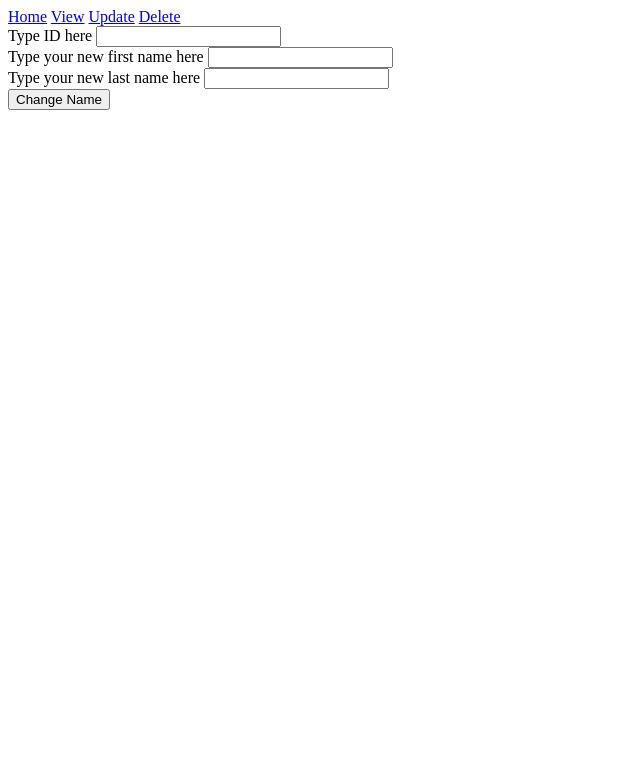
After one commit to caghedo/to-do-list, a Flask app: page /update in a window 1280 px wide. The commit adds this page. Shown: the top 783 px of the page, without its empty margins (0-640 px from the left). Run offline with Flask 2, Linux system fonts and the light colour scheme.

Commit message:
added upd and del routes

```diff
--- a/app.py
+++ b/app.py
@@ -1,7 +1,5 @@
 from application import app
 from flask import Flask, render_template, request
-from flask_wtf import FlaskForm
-from wtforms import StringField, SubmitField
 from application import db
 
 if __name__ == "__main__":
@@ -9,9 +7,3 @@ if __name__ == "__main__":
 
 
 app.config['SECRET_KEY'] = 'YOUR_SECRET_KEY'
-
-
-class BasicForm(FlaskForm):
-    first_name = StringField('First Name')
-    last_name = StringField('Last Name')
-    submit = SubmitField('Add Name')
--- /dev/null
+++ b/application/forms.py
@@ -0,0 +1,20 @@
+from flask_wtf import FlaskForm
+from application import app
+from wtforms import IntegerField, StringField, SubmitField
+
+app.config['SECRET_KEY'] = 'YOUR_SECRET_KEY'
+
+class BasicForm(FlaskForm):
+    first_name = StringField('First Name')
+    last_name = StringField('Last Name')
+    submit = SubmitField('Add Name')
+
+class UpdateForm(FlaskForm):
+    id= IntegerField('Type ID here')
+    first_name = StringField('Type your new first name here')
+    last_name = StringField('Type your new last name here')
+    submit = SubmitField('Change Name')
+
+class DeleteForm(FlaskForm):
+    id=IntegerField("Type ID here")
+    submit=SubmitField("Delete name")
--- a/application/models.py
+++ b/application/models.py
@@ -7,3 +7,8 @@ class Todos(db.Model):
     id=db.Column(db.Integer, primary_key=True)
     task=db.Column(db.String(30))
     completed=db.Column(db.Boolean, default=False)
+
+class Users(db.Model):
+    id=db.Column(db.Integer, primary_key=True)
+    first_name=db.Column(db.String(30))
+    last_name=db.Column(db.String(30))
--- a/application/routes.py
+++ b/application/routes.py
@@ -1,14 +1,10 @@
 from application import app, db
-from application.models import Todos
+from application.models import Todos,Users
 from flask import Flask, redirect, url_for, render_template, request
-from flask_wtf import FlaskForm
-from wtforms import StringField, SubmitField
+from application.forms import BasicForm,UpdateForm,DeleteForm
 
 
-class BasicForm(FlaskForm):
-    first_name = StringField('First Name')
-    last_name = StringField('Last Name')
-    submit = SubmitField('Add Name')
+
 
 app.config['SECRET_KEY'] = 'YOUR_SECRET_KEY'
 
@@ -18,16 +14,60 @@ def index():
     message = ""
     form = BasicForm()
 
+    firstname=form.first_name.data
+    lastname=form.last_name.data
+
     if request.method == 'POST':
-        first_name = form.first_name.data
-        last_name = form.last_name.data
+        if form.validate_on_submit():
+            firstname=form.first_name.data
+            lastname=form.last_name.data
 
-        if len(first_name) == 0 or len(last_name) == 0:
-            message = "Please supply both first and last name"
-        else:
-            message = f'Thank you, {first_name} {last_name}'
+            if len(firstname) == 0 or len(lastname) == 0:
+                message = "Please supply both first and last name"
+            else:
+                message = f'Thank you, {firstname} {lastname}'
+
+            user1=Users(
+            first_name = form.first_name.data,
+            last_name = form.last_name.data)
+
+            db.session.add(user1)
+            db.session.commit()
+    firstname=form.first_name.data
+    lastname=form.last_name.data
+
+
 
     return render_template('home.html', form=form, message=message)
+
+@app.route('/users')
+def users():
+    user=Users.query.all()
+    return render_template('users.html',user=user)
+
+@app.route('/update', methods=['GET','POST'])
+def update():
+    form=UpdateForm()
+    if request.method == 'POST':
+        if form.validate_on_submit():
+            user=Users.query.get(form.id.data)
+            user.first_name=form.first_name.data
+            user.last_name=form.last_name.data
+            db.session.commit()
+    return render_template('update.html',form=form)
+
+
+
+@app.route('/delete',methods=['GET','POST'])
+def delete():
+    form=DeleteForm()
+    if request.method == 'POST':
+        if form.validate_on_submit():
+            user=Users.query.get(form.id.data)
+            user.first_name=""
+            user.last_name=""
+            db.session.commit()
+    return render_template('delete.html',form=form)
 
 
 @app.route('/about')
--- a/application/templates/layout.html
+++ b/application/templates/layout.html
@@ -3,6 +3,8 @@
 <a href="{{ url_for('about') }}">About</a>
 <a href="{{ url_for('htmldone') }}">Tasks</a>
 <a href="{{ url_for('index') }}">Home</a>
+<a href="{{ url_for('users') }}">Users</a>
+
 {% block body %}
 
 
--- /dev/null
+++ b/application/templates/update.html
@@ -0,0 +1,17 @@
+{% extends "userslayout.html" %}
+{% block body %}
+<div class='form'>
+    <form method='POST' action=''>
+        {{ form.hidden_tag() }}
+        {{ form.id.label }} {{ form.id }}
+        <br>
+        {{ form.first_name.label }} {{ form.first_name }}
+        <br>
+        {{ form.last_name.label }} {{ form.last_name }}
+        <br>
+        {{ form.submit }}
+        <br>
+    </form>
+</div>
+
+{% endblock body %}
--- /dev/null
+++ b/application/templates/userslayout.html
@@ -0,0 +1,16 @@
+<html>
+<body>
+
+<a href="{{ url_for('index') }}">Home</a>
+<a href="{{ url_for('users') }}">View</a>
+<a href="{{ url_for('update') }}">Update</a>
+<a href="{{ url_for('delete') }}">Delete</a>
+
+{% block body %}
+
+
+
+{% endblock body %}
+
+</body>
+</html>
--- a/create.py
+++ b/create.py
@@ -1,5 +1,5 @@
 from application import db
-from application.models import Todos
+from application.models import Todos,Users
 
 db.drop_all()
 db.create_all()
```
Also changed, not shown: application/templates/delete.html (added, +12 -0 lines), application/templates/users.html (added, +10 -0 lines), application/data.db.
